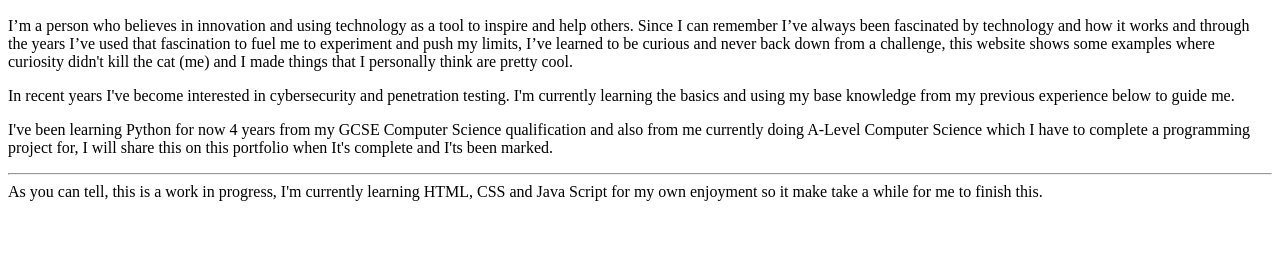
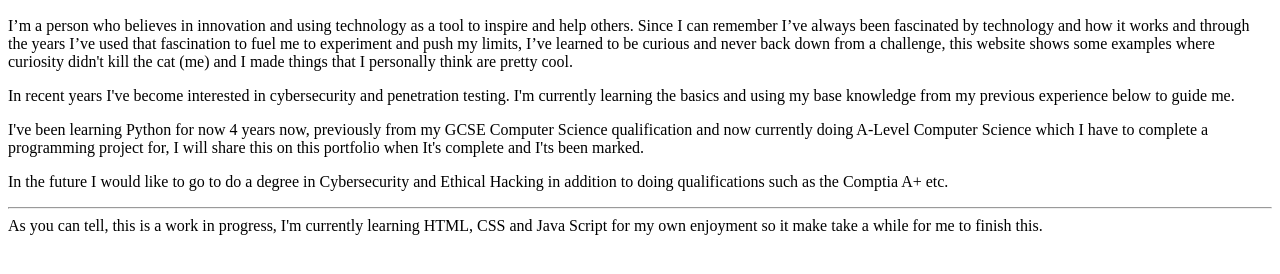
Before and after one commit to leo-e0in/Portfolio, a plain HTML site: page index.html in a window 1280 px wide. Shown: the part 114-388 px from the top of the page. Drawn offline with Linux system fonts and the light colour scheme.

Commit message:
Update index.html

```diff
--- a/index.html
+++ b/index.html
@@ -15,7 +15,9 @@
 
         <p> In recent years I've become interested in cybersecurity and penetration testing. I'm currently learning the basics and using my base knowledge from my previous experience below to guide me.</p>
 
-        <p> I've been learning Python for now 4 years from my GCSE Computer Science qualification and also from me currently doing A-Level Computer Science which I have to complete a programming project for, I will share this on this portfolio when It's complete and I'ts been marked. </p>
+        <p> I've been learning Python for now 4 years now, previously from my GCSE Computer Science qualification and now currently doing A-Level Computer Science which I have to complete a programming project for, I will share this on this portfolio when It's complete and I'ts been marked. </p>
+
+        <p> In the future I would like to go to do a degree in Cybersecurity and Ethical Hacking in addition to doing qualifications such as the Comptia A+ etc.
         <hr> </hr>
 	</body>
 
```
